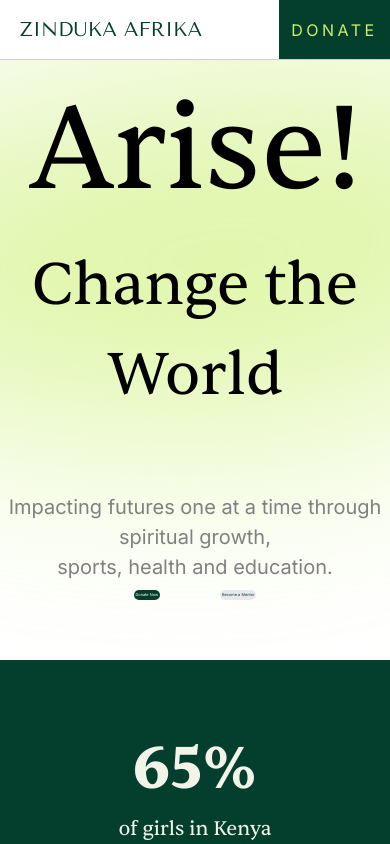
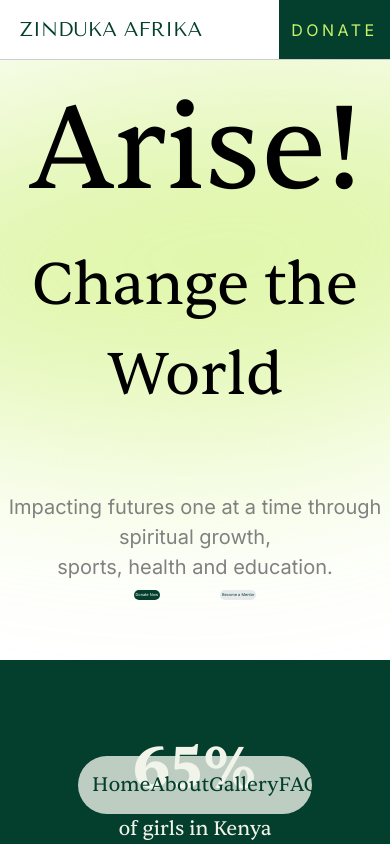
Before and after one commit to koechian/zinduka-afrika, a Next.js app: page / in a window 390 px wide. Shown: the top 844 px of the page. Built offline with nearby package versions, Linux system fonts and the light colour scheme.

Commit message:
Added navigation Menu for mobile

```diff
--- a/src/app/page.tsx
+++ b/src/app/page.tsx
@@ -5,11 +5,13 @@ import ChangeSection from "./components/Sections/Change/ChangeSection";
 import Banner from "./components/Utils/banner/Banner";
 import Faq from "./components/Sections/Faq/Faq";
 import Footer from "./components/Sections/Footer/Footer";
+import Navigation from "./components/Utils/navigation/Navigation";
 
 export default function Home() {
   return (
     <>
       <Navbar />
+      <Navigation />
       <Hero />
       <Numbers />
       <Banner />
```
